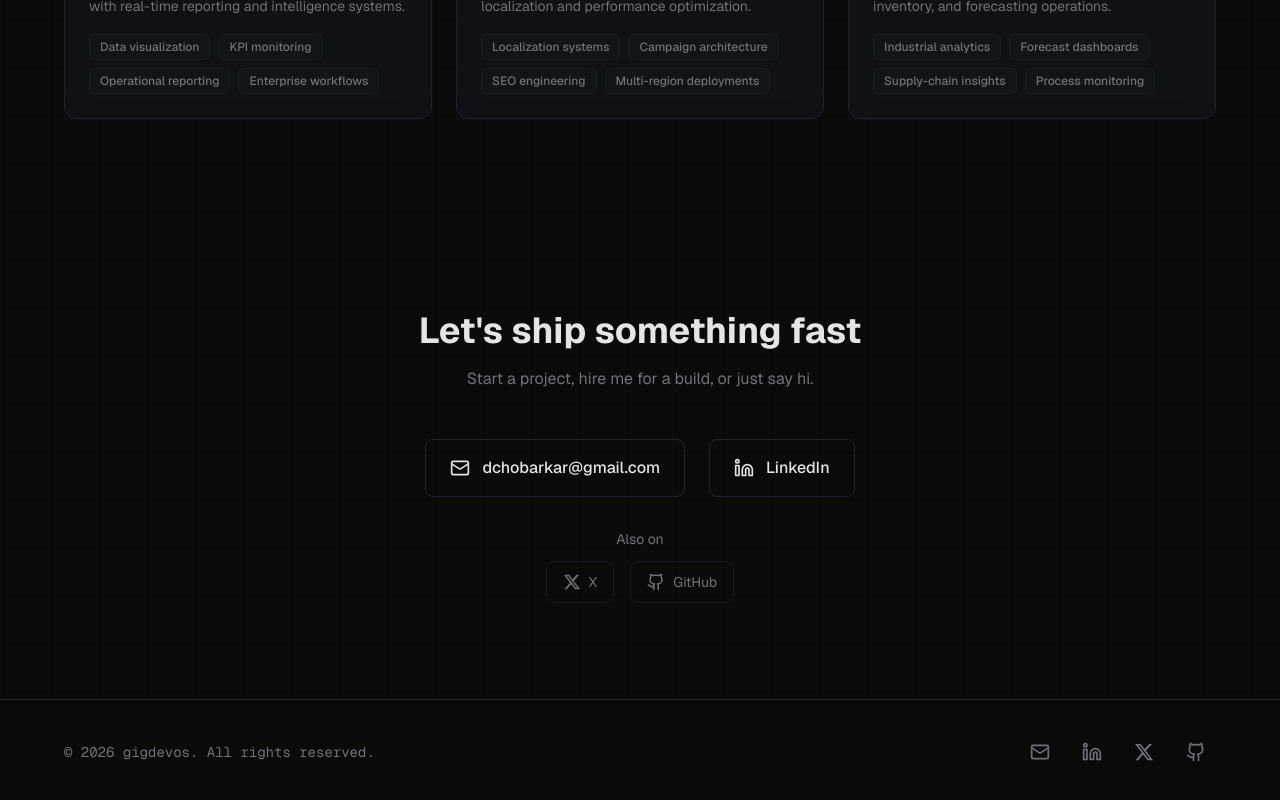
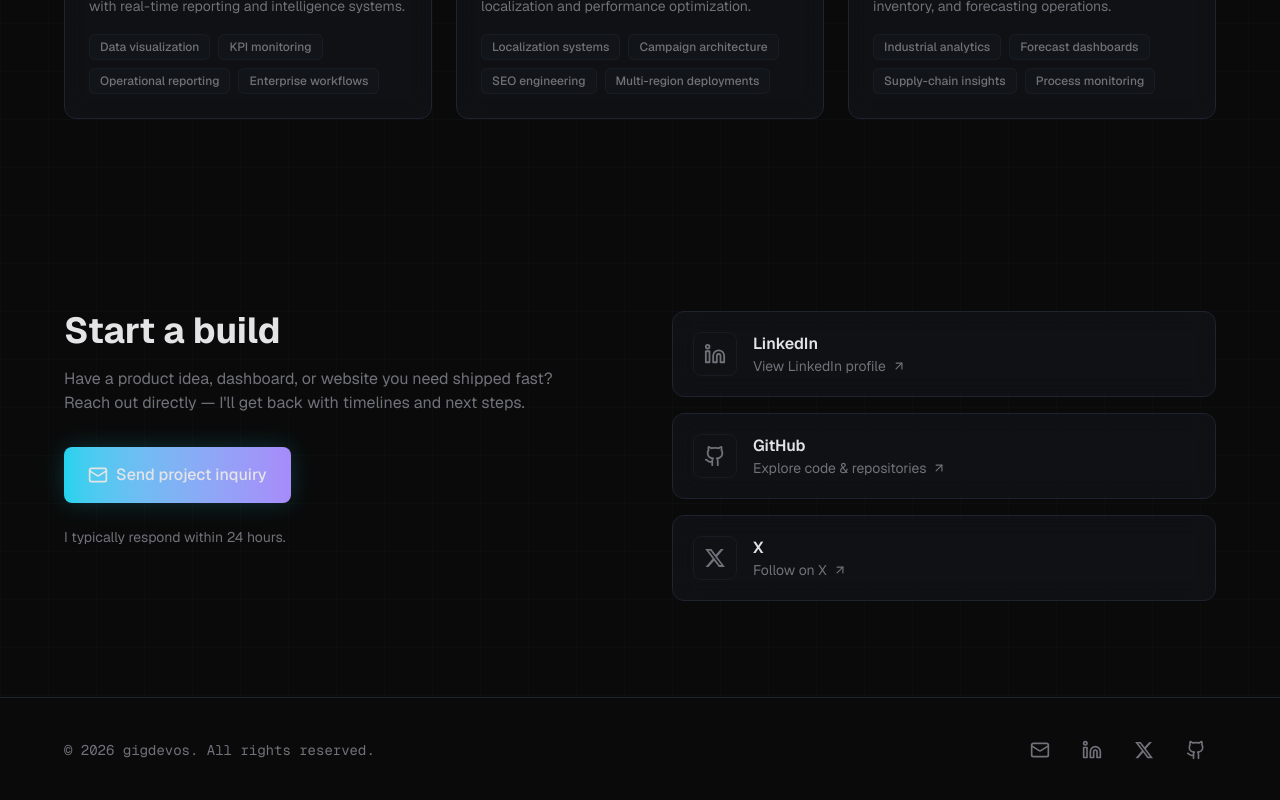
Before and after one commit to dchobarkar/gigdevos, a Next.js app: page / in a window 1280 px wide. Shown: the part 4397-5197 px from the top of the page. Built offline with nearby package versions, Linux system fonts and the light colour scheme.

Commit message:
refactor: contact section

```diff
--- a/app/components/Contact.tsx
+++ b/app/components/Contact.tsx
@@ -1,15 +1,14 @@
 "use client";
 
 import { motion } from "framer-motion";
-import { Mail, Linkedin, Github } from "lucide-react";
+import { Mail, Linkedin, Github, ArrowUpRight } from "lucide-react";
 import {
-  CONTACT_LINKS,
   CONTACT_SECTION,
-  PRIMARY_CONTACT,
-  PROFILE_LINKS,
+  EMAIL_CTA,
+  RESPONSE_MICROCOPY,
+  PLATFORM_ROUTING,
 } from "../constants/contact";
 
-/** X (Twitter) icon — Lucide uses this name */
 function XIcon({ size = 20 }: { size?: number }) {
   return (
     <svg
@@ -25,15 +24,29 @@ function XIcon({ size = 20 }: { size?: number }) {
   );
 }
 
+const PLATFORM_ICONS = {
+  linkedin: Linkedin,
+  github: Github,
+  x: XIcon,
+} as const;
+
 export default function Contact() {
   return (
-    <section id="contact" className="relative py-24 px-6 grid-overlay">
-      <div className="mx-auto max-w-3xl">
+    <section
+      id="contact"
+      className="relative py-24 px-6 grid-overlay"
+      aria-labelledby="contact-heading"
+    >
+      <div className="mx-auto max-w-6xl">
+        <div className="grid lg:grid-cols-2 gap-12 lg:gap-16 items-start">
+          {/* Left column: title, description, email CTA, microcopy */}
+          <div className="flex flex-col">
             <motion.h2
+              id="contact-heading"
               initial={{ opacity: 0, y: 12 }}
               whileInView={{ opacity: 1, y: 0 }}
               viewport={{ once: true }}
-          className="text-3xl sm:text-4xl font-bold text-[var(--foreground)] mb-4 text-center"
+              className="text-3xl sm:text-4xl font-bold text-[var(--foreground)] mb-4"
             >
               {CONTACT_SECTION.title}
             </motion.h2>
@@ -41,74 +54,81 @@ export default function Contact() {
               initial={{ opacity: 0, y: 12 }}
               whileInView={{ opacity: 1, y: 0 }}
               viewport={{ once: true }}
-          className="text-[var(--muted)] text-center mb-12"
+              className="text-[var(--muted)] mb-8 max-w-lg"
             >
               {CONTACT_SECTION.description}
             </motion.p>
 
-        {/* Primary: Email + LinkedIn */}
             <motion.div
               initial={{ opacity: 0, y: 16 }}
               whileInView={{ opacity: 1, y: 0 }}
               viewport={{ once: true }}
-          className="flex flex-wrap justify-center gap-6 mb-8"
+              className="mb-6"
             >
-          {PRIMARY_CONTACT.map((key) => {
-            const link = CONTACT_LINKS[key];
-            const isEmail = key === "email";
-            return (
               <a
-                key={key}
-                href={link.href}
-                {...(!isEmail && {
-                  target: "_blank",
-                  rel: "noopener noreferrer",
-                })}
-                className="inline-flex items-center gap-3 rounded-lg border border-[var(--border)] px-6 py-4 text-base font-medium text-[var(--foreground)] hover:border-[var(--accent-cyan)] hover:text-[var(--accent-cyan)] hover-glow transition-all"
+                href={EMAIL_CTA.href}
+                className="inline-flex items-center gap-2 rounded-lg bg-gradient-to-r from-[var(--accent-cyan)] to-[var(--accent-purple)] px-6 py-4 text-base font-medium text-[var(--cta-text)] shadow-[0_0_24px_rgba(34,211,238,0.2)] hover:shadow-[0_0_32px_rgba(34,211,238,0.3)] hover:opacity-95 transition-all duration-200"
+                aria-label="Send project inquiry by email"
               >
-                {key === "linkedin" ? (
-                  <Linkedin size={20} />
-                ) : (
-                  <Mail size={20} />
-                )}
-                {link.label}
+                <Mail size={20} aria-hidden />
+                {EMAIL_CTA.label}
               </a>
-            );
-          })}
             </motion.div>
 
-        {/* Secondary: X + GitHub — profile links */}
             <motion.p
               initial={{ opacity: 0 }}
               whileInView={{ opacity: 1 }}
               viewport={{ once: true }}
-          className="text-center text-sm text-[var(--muted)] mb-3"
+              className="text-sm text-[var(--muted)]"
             >
-          {CONTACT_SECTION.profilesLabel}
+              {RESPONSE_MICROCOPY}
             </motion.p>
+          </div>
+
+          {/* Right column: platform routing grid */}
           <motion.div
-          initial={{ opacity: 0, y: 8 }}
+            initial={{ opacity: 0, y: 16 }}
             whileInView={{ opacity: 1, y: 0 }}
             viewport={{ once: true }}
-          className="flex flex-wrap justify-center gap-4"
+            className="grid sm:grid-cols-2 lg:grid-cols-1 gap-4"
           >
-          {PROFILE_LINKS.map((key) => {
-            const link = CONTACT_LINKS[key];
+            {PLATFORM_ROUTING.map((platform) => {
+              const Icon = PLATFORM_ICONS[platform.key];
               return (
                 <a
-                key={key}
-                href={link.href}
+                  key={platform.key}
+                  href={platform.href}
                   target="_blank"
                   rel="noopener noreferrer"
-                className="inline-flex items-center gap-2 rounded-lg border border-[var(--border)]/60 px-4 py-2.5 text-sm text-[var(--muted)] hover:border-[var(--accent-cyan)] hover:text-[var(--accent-cyan)] transition-colors"
+                  className="group flex items-center gap-4 rounded-xl border border-[var(--border)] glass-card p-5 hover-glow transition-all duration-200 focus:outline-none focus:ring-2 focus:ring-[var(--accent-cyan)] focus:ring-offset-2 focus:ring-offset-[var(--background)]"
+                  aria-label={`${platform.ctaLabel} — opens in new tab`}
                 >
-                {key === "x" ? <XIcon size={18} /> : <Github size={18} />}
-                {link.label}
+                  <div className="flex shrink-0 rounded-lg p-2.5 text-[var(--muted)] group-hover:text-[var(--accent-cyan)] transition-colors border border-[var(--border)]/60">
+                    {platform.key === "x" ? (
+                      <XIcon size={22} />
+                    ) : (
+                      <Icon size={22} aria-hidden />
+                    )}
+                  </div>
+                  <div className="min-w-0 flex-1">
+                    <span className="block font-semibold text-[var(--foreground)]">
+                      {platform.name}
+                    </span>
+                    <span className="flex items-center gap-1.5 text-sm text-[var(--muted)] group-hover:text-[var(--accent-cyan)] transition-colors">
+                      {platform.ctaLabel}
+                      <ArrowUpRight
+                        size={14}
+                        className="shrink-0"
+                        aria-hidden
+                      />
+                    </span>
+                  </div>
                 </a>
               );
             })}
           </motion.div>
         </div>
+      </div>
     </section>
   );
 }
--- a/app/constants/contact.ts
+++ b/app/constants/contact.ts
@@ -1,11 +1,14 @@
 /**
- * All contact and profile links. Email + LinkedIn are primary communication;
- * X and GitHub are profile links.
+ * Contact section — per contact-instructions.md.
+ * No form; direct channels only. Email primary; LinkedIn, GitHub, X for trust.
  */
+
+const EMAIL_ADDRESS = "dchobarkar@gmail.com";
+
 export const CONTACT_LINKS = {
   email: {
-    label: "dchobarkar@gmail.com",
-    href: "mailto:dchobarkar@gmail.com",
+    label: EMAIL_ADDRESS,
+    href: `mailto:${EMAIL_ADDRESS}?subject=Project Inquiry`,
   },
   linkedin: {
     label: "LinkedIn",
@@ -21,15 +24,40 @@ export const CONTACT_LINKS = {
   },
 };
 
-/** Primary contact (email, LinkedIn) — main communication options */
-export const PRIMARY_CONTACT = ["email", "linkedin"] as const;
+/** Section header per contact-instructions.md */
+export const CONTACT_SECTION = {
+  title: "Start a build",
+  description:
+    "Have a product idea, dashboard, or website you need shipped fast? Reach out directly — I'll get back with timelines and next steps.",
+};
 
-/** Profile links (X, GitHub) — find me on */
-export const PROFILE_LINKS = ["x", "github"] as const;
+/** Primary CTA — email only */
+export const EMAIL_CTA = {
+  label: "Send project inquiry",
+  href: CONTACT_LINKS.email.href,
+};
 
-export const CONTACT_SECTION = {
-  title: "Let's ship something fast",
-  description: "Start a project, hire me for a build, or just say hi.",
-  primaryLabel: "Get in touch",
-  profilesLabel: "Also on",
-};
+/** Response expectation microcopy */
+export const RESPONSE_MICROCOPY = "I typically respond within 24 hours.";
+
+/** Platform routing grid — trust/discovery (no email; email is primary CTA above) */
+export const PLATFORM_ROUTING = [
+  {
+    key: "linkedin" as const,
+    name: "LinkedIn",
+    ctaLabel: "View LinkedIn profile",
+    href: CONTACT_LINKS.linkedin.href,
+  },
+  {
+    key: "github" as const,
+    name: "GitHub",
+    ctaLabel: "Explore code & repositories",
+    href: CONTACT_LINKS.github.href,
+  },
+  {
+    key: "x" as const,
+    name: "X",
+    ctaLabel: "Follow on X",
+    href: CONTACT_LINKS.x.href,
+  },
+];
```
Lines whose indentation alone changed are shown as unchanged.
